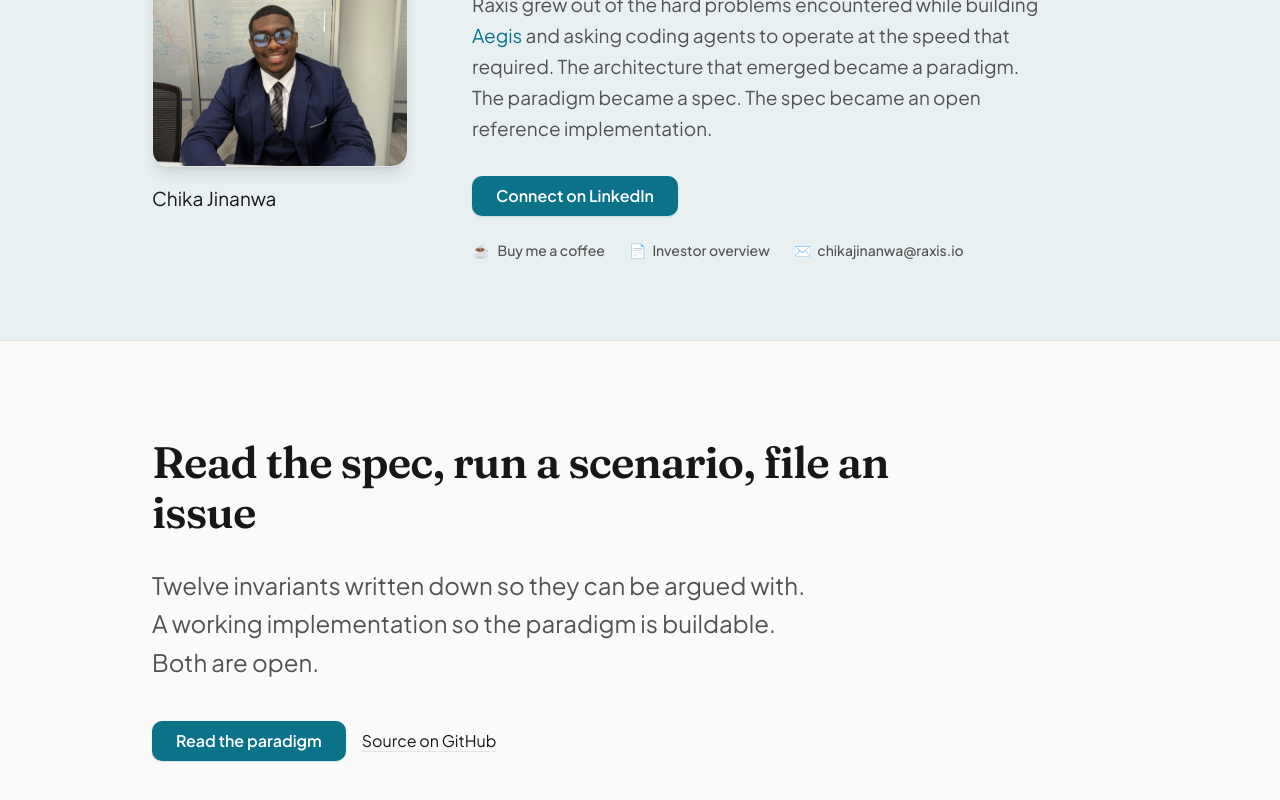
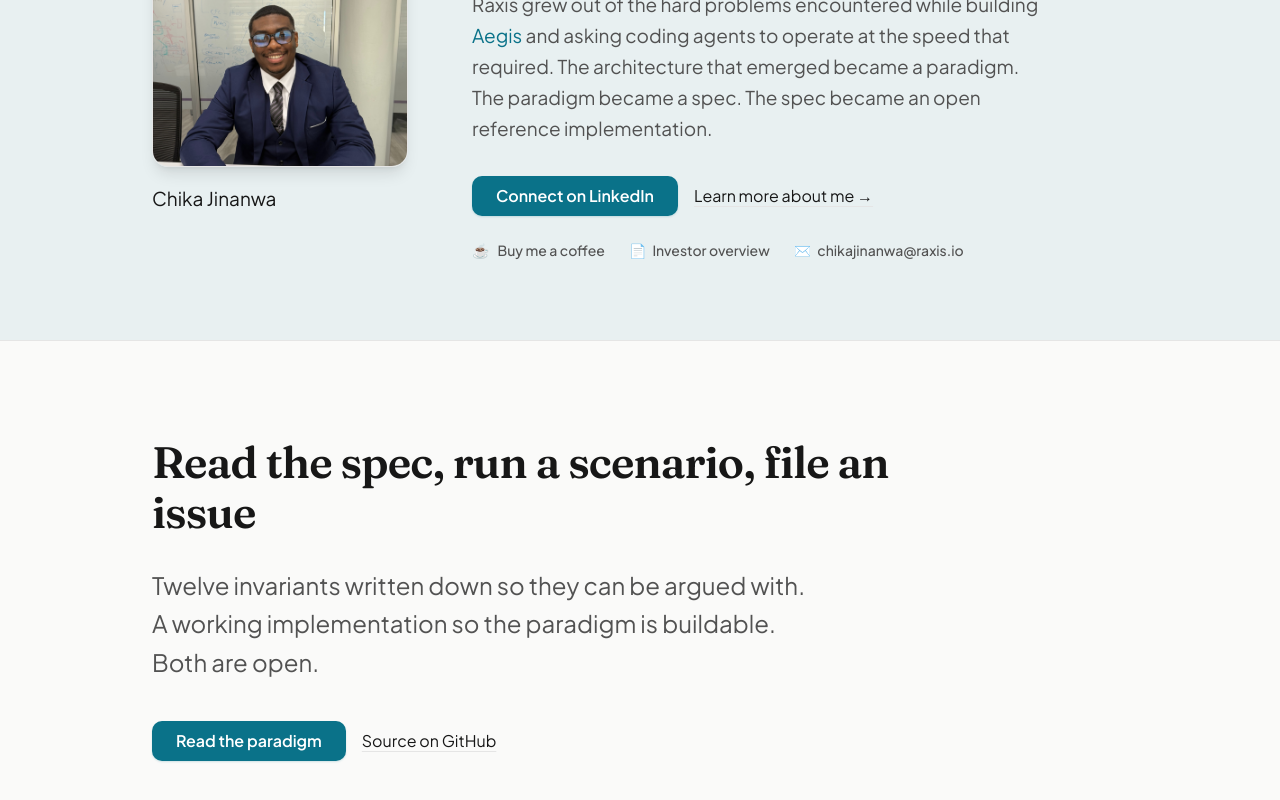
Before and after one commit to chika5105/raxis, a Next.js app in the folder raxis-site/: page / in a window 1280 px wide. Shown: the part 7302-8102 px from the top of the page. Built offline with nearby package versions, Linux system fonts and the light colour scheme.

Commit message:
fix: update all GitHub links to github.com/chika5105/raxis

```diff
--- a/raxis-site/src/app/about/page.tsx
+++ b/raxis-site/src/app/about/page.tsx
@@ -196,7 +196,7 @@ function CTA() {
             Read the spec
           </Link>
           <a
-            href="https://github.com/"
+            href="https://github.com/chika5105/raxis"
             target="_blank"
             rel="noopener noreferrer"
             className="text-base text-[var(--fg)] hover:text-accent underline underline-offset-4 decoration-[var(--rule)] hover:decoration-accent transition"
--- a/raxis-site/src/app/page.tsx
+++ b/raxis-site/src/app/page.tsx
@@ -48,7 +48,7 @@ function Hero() {
             Browse documentation
           </Link>
           <a
-            href="https://github.com/"
+            href="https://github.com/chika5105/raxis"
             target="_blank"
             rel="noopener noreferrer"
             className="text-base text-[var(--muted)] hover:text-[var(--fg)] underline underline-offset-4 decoration-[var(--rule)] hover:decoration-[var(--rule-strong)] transition"
@@ -455,7 +455,7 @@ function CreatorSection() {
                 rel="noopener noreferrer"
                 className="text-accent hover:underline underline-offset-4"
               >
-                Aegis
+              Aegis
               </a>{" "}
               and asking coding agents to operate at the speed that required.
               The architecture that emerged became a paradigm. The paradigm
@@ -470,6 +470,12 @@ function CreatorSection() {
               >
                 Connect on LinkedIn
               </a>
+              <Link
+                href="/about"
+                className="text-base text-[var(--fg)] hover:text-accent underline underline-offset-4 decoration-[var(--rule)] hover:decoration-accent transition"
+              >
+                Learn more about me →
+              </Link>
             </div>
             <div className="mt-6 flex flex-wrap items-center gap-6 text-sm">
               <a
@@ -519,7 +525,7 @@ function CTA() {
             Read the paradigm
           </Link>
           <a
-            href="https://github.com/"
+            href="https://github.com/chika5105/raxis"
             target="_blank"
             rel="noopener noreferrer"
             className="text-base text-[var(--fg)] hover:text-accent underline underline-offset-4 decoration-[var(--rule)] hover:decoration-accent transition"
--- a/raxis-site/src/app/reference/page.tsx
+++ b/raxis-site/src/app/reference/page.tsx
@@ -381,7 +381,7 @@ function CTA() {
             Browse documentation
           </Link>
           <a
-            href="https://github.com/"
+            href="https://github.com/chika5105/raxis"
             target="_blank"
             rel="noopener noreferrer"
             className="text-base text-[var(--fg)] hover:text-accent underline underline-offset-4 decoration-[var(--rule)] hover:decoration-accent transition"
--- a/raxis-site/src/components/SiteFooter.tsx
+++ b/raxis-site/src/components/SiteFooter.tsx
@@ -63,7 +63,7 @@ export function SiteFooter() {
             <li><Link href="/docs/search" className="text-[var(--muted)] hover:text-[var(--fg)]">Search</Link></li>
             <li>
               <a
-                href="https://github.com/"
+                href="https://github.com/chika5105/raxis"
                 className="text-[var(--muted)] hover:text-[var(--fg)]"
                 target="_blank"
                 rel="noopener noreferrer"
--- a/raxis-site/src/components/SiteNav.tsx
+++ b/raxis-site/src/components/SiteNav.tsx
@@ -44,7 +44,7 @@ export function SiteNav() {
             Contact
           </a>
           <a
-            href="https://github.com/"
+            href="https://github.com/chika5105/raxis"
             target="_blank"
             rel="noopener noreferrer"
             aria-label="GitHub"
```
